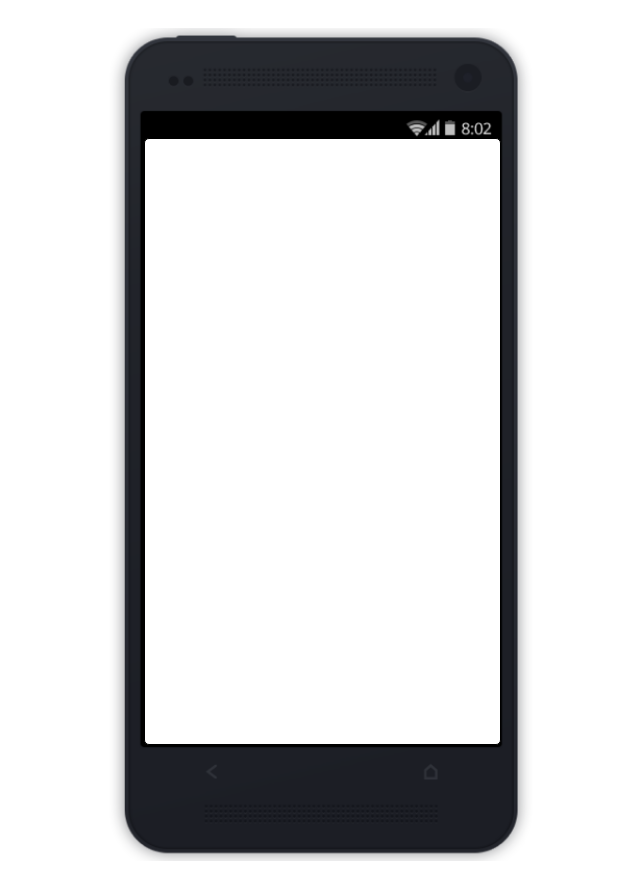
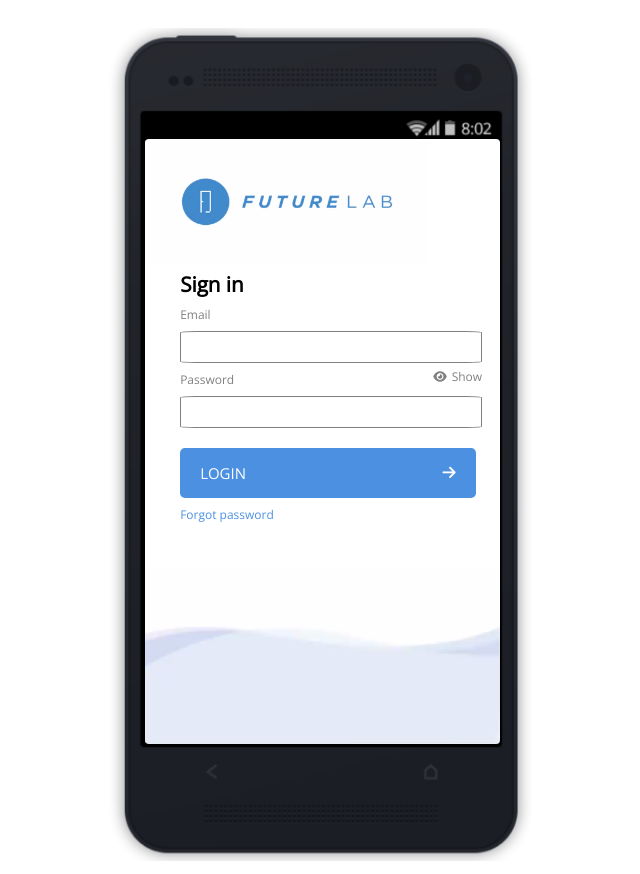
Before and after one commit to chinweenie/futurelab, a React (Create React App) app: page /#/ in a window 1280 px wide. Shown: the whole page, without its empty margins (317-957 px from the left). Built offline with nearby package versions, Linux system fonts and the light colour scheme.

Commit message:
Hide scrollbar

```diff
--- a/src/components/app.jsx
+++ b/src/components/app.jsx
@@ -7,7 +7,7 @@ const App = () => (
     <div>
         {/* Route declaration */}
         <Switch>
-            <Route exact path='/login' component={SessionForm}/>
+            <Route exact path='/' component={SessionForm}/>
             <Route exact path='/mentors/index' component={MentorsIndex}/>
             <Route exact path='/mentors/:name' component={MentorProfile}/>
         </Switch>
--- a/src/components/mentor/mentors_index.jsx
+++ b/src/components/mentor/mentors_index.jsx
@@ -133,12 +133,6 @@ export default class MentorsIndex extends React.Component {
 
         return (
             <div className="mentor-index">
-                <script type="text/javascript" src="//code.jquery.com/jquery-1.11.0.min.js"></script>
-                <script type="text/javascript" src="//code.jquery.com/jquery-migrate-1.2.1.min.js"></script>
-                <script type="text/javascript" src="slick/slick.min.js"></script>
-                <link rel="stylesheet" type="text/css" href="slick/slick.css" />
-                // Add the new slick-theme.css if you want the default styling
-                <link rel="stylesheet" type="text/css" href="slick/slick-theme.css" />
                 <div className="title">
                     <div>
                         Entrepreneurs Malaysia
```
Also changed, not shown: 1 other file (tests, documents, lock files or other folders).
